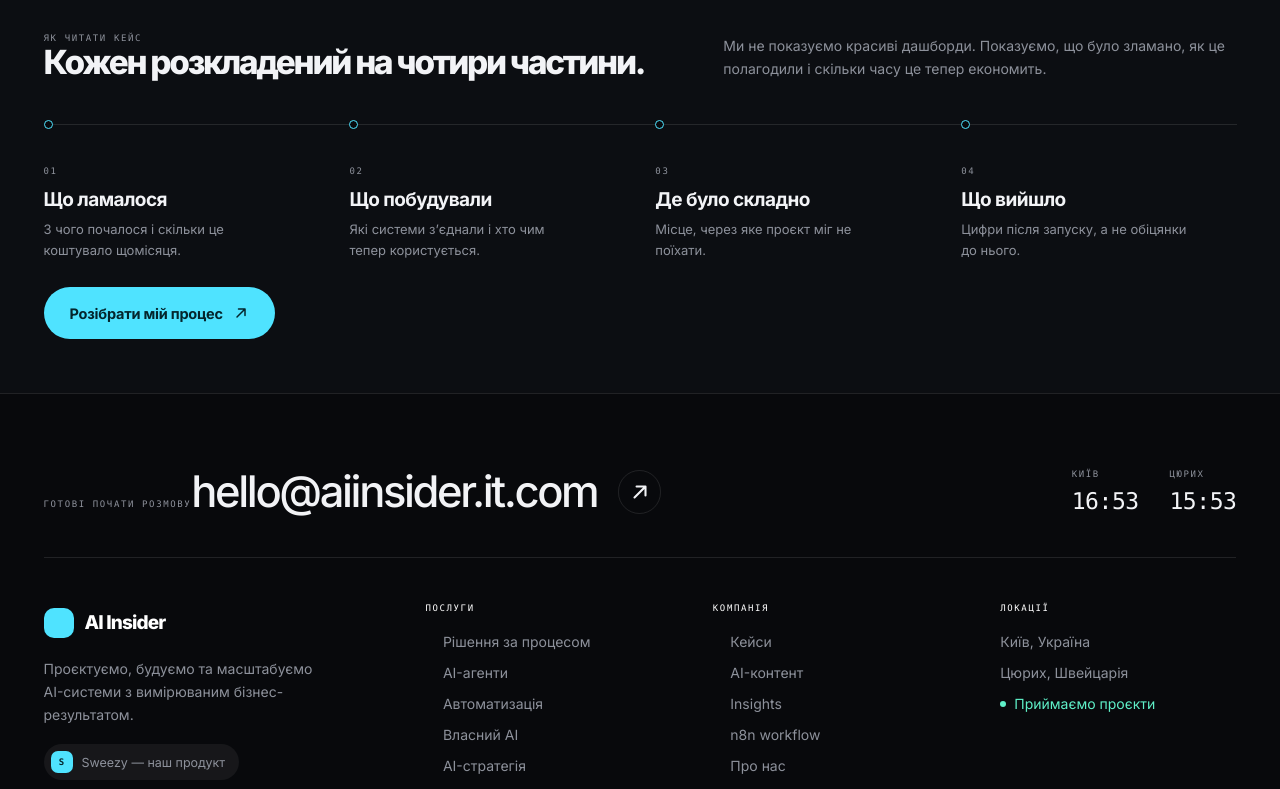
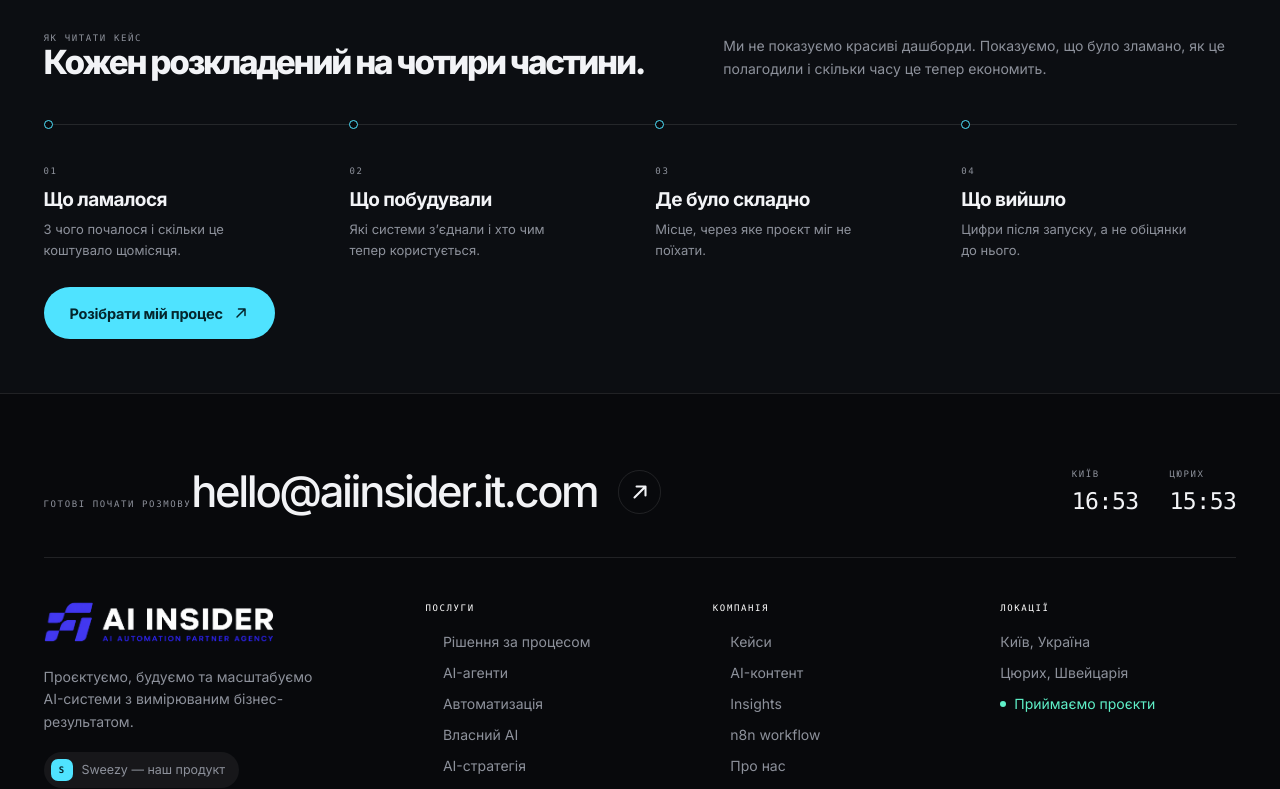
Before and after one commit to aiinsiderclubb-ai/AI-Insider-New-Design-, a React (Vite) app: page /cases in a window 1280 px wide. Shown: the part 2000-2789 px from the top of the page. Built offline with nearby package versions, Linux system fonts and the light colour scheme.

Commit message:
Use supplied transparent AI Insider logo in site header and footer

```diff
--- a/src/layout.jsx
+++ b/src/layout.jsx
@@ -31,6 +31,38 @@ import {
 import { modules, navLinks } from "./data.js";
 import { ContactModal, Meta } from "./ui.jsx";
 import { getSeoForPath, Seo } from "./seo.js";
+
+// The transparent supplied lockup is cropped by the SVG viewport, not redrawn.
+function BrandLogo({ clipId }) {
+  return (
+    <svg
+      className="brand-logo"
+      viewBox="48 173 2070 360"
+      width="230"
+      height="40"
+      aria-hidden="true"
+      focusable="false"
+    >
+      <defs>
+        <clipPath id={clipId}>
+          <rect x="540" y="210" width="1590" height="235" />
+        </clipPath>
+      </defs>
+      <image
+        href="/assets/brand/ai-insider-logo.png"
+        width="2172"
+        height="724"
+      />
+      <image
+        className="brand-logo-light-ink"
+        href="/assets/brand/ai-insider-logo.png"
+        width="2172"
+        height="724"
+        clipPath={`url(#${clipId})`}
+      />
+    </svg>
+  );
+}
 
 const ContactCtx = createContext(() => {});
 
@@ -125,16 +157,7 @@ export function Layout() {
         >
           <div className="hdr-in">
             <Link className="brand" to="/" aria-label="AI Insider — головна">
-              <span className="brand-mark" aria-hidden="true">
-                <i />
-                <i />
-                <i />
-                <i />
-              </span>
-              <span className="brand-text">
-                AI Insider
-                <small>AI-СИСТЕМИ ДЛЯ БІЗНЕСУ</small>
-              </span>
+              <BrandLogo clipId="header-brand-wordmark" />
             </Link>
 
             <nav className="hdr-nav" aria-label="Розділи сайту">
@@ -223,14 +246,12 @@ export function Layout() {
 
             <div className="footer-grid">
               <div className="footer-brand">
-                <Link className="brand" to="/">
-                  <span className="brand-mark" aria-hidden="true">
-                    <i />
-                    <i />
-                    <i />
-                    <i />
-                  </span>
-                  <span className="brand-text">AI Insider</span>
+                <Link
+                  className="brand"
+                  to="/"
+                  aria-label="AI Insider — головна"
+                >
+                  <BrandLogo clipId="footer-brand-wordmark" />
                 </Link>
                 <p>
                   Проєктуємо, будуємо та масштабуємо AI-системи з вимірюваним
--- a/src/seo.js
+++ b/src/seo.js
@@ -161,7 +161,12 @@ export function pageJsonLd(page, pathname, canonical) {
       "@id": organizationId,
       name: "AI Insider",
       url: `${SITE_URL}/`,
-      logo: { "@type": "ImageObject", url: `${SITE_URL}/favicon.svg` },
+      logo: {
+        "@type": "ImageObject",
+        url: `${SITE_URL}/assets/brand/ai-insider-logo.png`,
+        width: 2172,
+        height: 724,
+      },
       email: "hello@aiinsider.it.com",
       areaServed: ["UA", "CH"],
       sameAs: ["https://product-radar.com/products/ai-insider"],
```
Also changed, not shown: public/assets/brand/ai-insider-logo.png (added), src/system.css, 1 other file (tests, documents, lock files or other folders).
